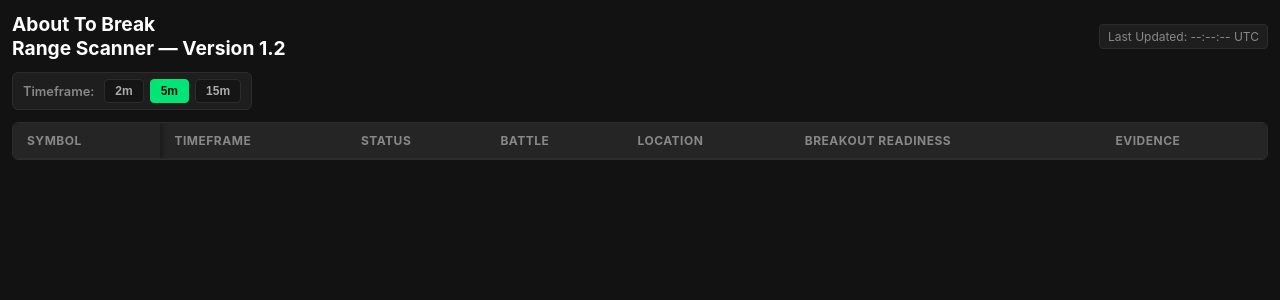
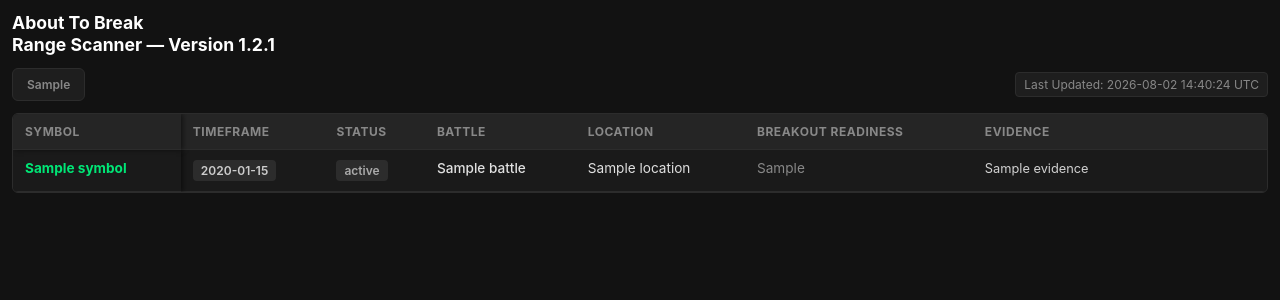
Before and after one commit to Jemomo123/About-to-break-range-detector-, a Flask app: template templates/index.html in a window 1280 px wide. Shown: the top 300 px of the page. Run offline with Flask 3, Linux system fonts and the light colour scheme; the template is opened without the code that fills it: most values are stand-ins (such as "Sample title", 1, 10 or a date in 2020); lists and menus that the app fills with data are empty; parts of the project's set-up code (start-up, migrations or seed data) failed here and were passed over.

Commit message:
Update version to 1.2.1 and adjust styles

```diff
--- a/templates/index.html
+++ b/templates/index.html
@@ -3,7 +3,7 @@
 <head>
     <meta charset="UTF-8">
     <meta name="viewport" content="width=device-width, initial-scale=1.0">
-    <title>About To Break — Range Scanner — Version 1.2</title>
+    <title>About To Break — Range Scanner — Version 1.2.1</title>
     <style>
         * {
             box-sizing: border-box;
@@ -26,9 +26,37 @@
         h2 {
             color: #ffffff;
             margin: 0;
-            font-size: 1.2rem;
+            font-size: 1.1rem;
             font-weight: 700;
             line-height: 1.25;
+        }
+        .controls-container {
+            display: flex;
+            align-items: center;
+            gap: 10px;
+            margin-bottom: 12px;
+            flex-wrap: wrap;
+        }
+        .tf-selector {
+            display: flex;
+            gap: 4px;
+            background-color: #1e1e1e;
+            padding: 4px;
+            border-radius: 6px;
+            border: 1px solid #2c2c2c;
+        }
+        .tf-btn {
+            color: #888888;
+            text-decoration: none;
+            padding: 4px 10px;
+            font-size: 0.75rem;
+            font-weight: 600;
+            border-radius: 4px;
+            transition: all 0.2s ease;
+        }
+        .tf-btn.active {
+            background-color: #00e676;
+            color: #121212;
         }
         .timestamp {
             font-size: 0.75rem;
@@ -37,69 +65,35 @@
             padding: 4px 8px;
             border-radius: 4px;
             border: 1px solid #2c2c2c;
+            margin-left: auto;
         }
 
-        /* Timeframe Selector Toolbar Controls */
-        .tf-toolbar {
-            display: flex;
-            align-items: center;
-            gap: 6px;
-            margin-bottom: 12px;
-            background-color: #1e1e1e;
-            padding: 6px 10px;
-            border-radius: 6px;
-            border: 1px solid #2c2c2c;
-            width: fit-content;
-        }
-        .tf-label {
-            font-size: 0.8rem;
-            font-weight: 600;
-            color: #888888;
-            margin-right: 4px;
-        }
-        .tf-btn {
-            background-color: #151515;
-            color: #aaaaaa;
-            border: 1px solid #2c2c2c;
-            padding: 4px 10px;
-            font-size: 0.75rem;
-            font-weight: 700;
-            border-radius: 4px;
-            cursor: pointer;
-            transition: all 0.15s ease-in-out;
-        }
-        .tf-btn:hover {
-            background-color: #242424;
-            color: #ffffff;
-        }
-        .tf-btn.active {
-            background-color: #00e676;
-            color: #121212;
-            border-color: #00e676;
-        }
-
+        /* Table Container & Mobile Scrolling */
         .table-container {
+            width: 100%;
             overflow-x: auto;
-            max-height: 85vh;
+            max-height: 80vh;
             overflow-y: auto;
             -webkit-overflow-scrolling: touch;
             border: 1px solid #2c2c2c;
             border-radius: 6px;
+            background-color: #1e1e1e;
         }
         table {
             width: 100%;
             border-collapse: separate;
             border-spacing: 0;
-            background-color: #1e1e1e;
             font-size: 0.85rem;
         }
         th, td {
-            padding: 10px 14px;
+            padding: 10px 12px;
             text-align: left;
             border-bottom: 1px solid #2c2c2c;
             white-space: nowrap;
+            vertical-align: top; /* Prevents tall cells from stretching content poorly */
         }
-        /* Sticky Table Header */
+
+        /* Sticky Header */
         th {
             background-color: #252525;
             color: #888888;
@@ -110,22 +104,28 @@
             top: 0;
             z-index: 10;
         }
-        /* Sticky SYMBOL Column (First Column) */
+
+        /* Sticky First Column (SYMBOL) */
         th:first-child, td:first-child {
             position: sticky;
             left: 0;
+            background-color: #1a1a1a;
             z-index: 5;
-            box-shadow: 2px 0 5px rgba(0,0,0,0.4);
+            box-shadow: 2px 0 5px rgba(0,0,0,0.5);
         }
         th:first-child {
+            background-color: #252525;
             z-index: 15;
-            background-color: #252525;
         }
+
         /* Zebra Striping */
         tbody tr:nth-child(odd) td {
             background-color: #1a1a1a;
         }
         tbody tr:nth-child(even) td {
+            background-color: #151515;
+        }
+        tbody tr:nth-child(even) td:first-child {
             background-color: #151515;
         }
         tbody tr:hover td {
@@ -137,13 +137,13 @@
             color: #00e676;
         }
 
-        /* Trader-Friendly Evidence Styling */
+        /* Evidence Multi-line Formatting */
         .evidence-cell {
             white-space: pre-line;
-            line-height: 1.45;
+            line-height: 1.4;
             font-size: 0.8rem;
             color: #d1d1d1;
-            min-width: 240px;
+            min-width: 220px;
         }
 
         /* Badges & Dynamic Colors */
@@ -159,28 +159,25 @@
             color: #cccccc;
         }
 
-        /* Compact Status Color-Coding (Updated to match Version 1.2 app.py) */
-        .status-high-comp {
+        .status-high-consolidation {
             background-color: rgba(255, 23, 68, 0.15);
             color: #ff4081;
             border: 1px solid rgba(255, 23, 68, 0.3);
         }
-        .status-comp {
+        .status-consolidation {
             background-color: rgba(255, 145, 0, 0.15);
             color: #ffab40;
             border: 1px solid rgba(255, 145, 0, 0.3);
         }
-        .status-loose-comp {
+        .status-weak-consolidation {
             background-color: #2c2c2c;
             color: #aaaaaa;
         }
 
-        /* Battle State Color-Coding */
         .battle-bulls { color: #00e676; font-weight: 600; }
         .battle-bears { color: #ff5252; font-weight: 600; }
         .battle-balanced { color: #e0e0e0; font-weight: 500; }
 
-        /* Breakout Readiness Color-Coding */
         .readiness-high { color: #00e676; font-weight: 700; }
         .readiness-med { color: #ffab40; font-weight: 700; }
         .readiness-low { color: #888888; font-weight: 400; }
@@ -189,16 +186,16 @@
 <body>
 
     <div class="header-container">
-        <h2>About To Break<br>Range Scanner — Version 1.2</h2>
-        <div class="timestamp">Last Updated: <span id="update-time">--:--:-- UTC</span></div>
+        <h2>About To Break<br>Range Scanner — Version 1.2.1</h2>
     </div>
 
-    <!-- Timeframe Selector Toolbar (Default: 5m) -->
-    <div class="tf-toolbar">
-        <span class="tf-label">Timeframe:</span>
-        <button class="tf-btn" data-tf="2m" onclick="selectTimeframe('2m')">2m</button>
-        <button class="tf-btn active" data-tf="5m" onclick="selectTimeframe('5m')">5m</button>
-        <button class="tf-btn" data-tf="15m" onclick="selectTimeframe('15m')">15m</button>
+    <div class="controls-container">
+        <div class="tf-selector">
+            {% for tf in supported_tfs %}
+                <a href="/?tf={{ tf }}" class="tf-btn {% if tf == selected_tf %}active{% endif %}">{{ tf }}</a>
+            {% endfor %}
+        </div>
+        <div class="timestamp">Last Updated: <span id="update-time">--:--:-- UTC</span></div>
     </div>
 
     <div class="table-container">
@@ -214,97 +211,49 @@
                     <th>EVIDENCE</th>
                 </tr>
             </thead>
-            <tbody id="scanner-tbody">
-                <!-- Data populated dynamically via API -->
+            <tbody>
+                {% for row in rows %}
+                <tr>
+                    <td class="symbol">{{ row['SYMBOL'] }}</td>
+                    <td><span class="badge badge-timeframe">{{ row['TIMEFRAME'] }}</span></td>
+                    <td>
+                        {% if 'HIGH CONSOLIDATION' in row['STATUS'] %}
+                            <span class="badge status-high-consolidation">{{ row['STATUS'] }}</span>
+                        {% elif 'CONSOLIDATION' in row['STATUS'] %}
+                            <span class="badge status-consolidation">{{ row['STATUS'] }}</span>
+                        {% else %}
+                            <span class="badge status-weak-consolidation">{{ row['STATUS'] }}</span>
+                        {% endif %}
+                    </td>
+                    <td>
+                        {% if 'BULL' in row['BATTLE'].upper() %}
+                            <span class="battle-bulls">{{ row['BATTLE'] }}</span>
+                        {% elif 'BEAR' in row['BATTLE'].upper() %}
+                            <span class="battle-bears">{{ row['BATTLE'] }}</span>
+                        {% else %}
+                            <span class="battle-balanced">{{ row['BATTLE'] }}</span>
+                        {% endif %}
+                    </td>
+                    <td>{{ row['LOCATION'] }}</td>
+                    <td>
+                        {% set score = row['BREAKOUT READINESS'] | string | replace(' BUILDING', '') | replace(' READY', '') | int %}
+                        {% if score >= 75 %}
+                            <span class="readiness-high">{{ row['BREAKOUT READINESS'] }}</span>
+                        {% elif score >= 50 %}
+                            <span class="readiness-med">{{ row['BREAKOUT READINESS'] }}</span>
+                        {% else %}
+                            <span class="readiness-low">{{ row['BREAKOUT READINESS'] }}</span>
+                        {% endif %}
+                    </td>
+                    <td class="evidence-cell">{{ row['EVIDENCE'] }}</td>
+                </tr>
+                {% endfor %}
             </tbody>
         </table>
     </div>
 
     <script>
-        let selectedTimeframe = '5m';
-
-        function updateTimestamp() {
-            document.getElementById('update-time').innerText = new Date().toISOString().replace('T', ' ').substring(0, 19) + ' UTC';
-        }
-
-        function selectTimeframe(tf) {
-            if (selectedTimeframe === tf) return;
-            selectedTimeframe = tf;
-
-            // Toggle active toolbar button state
-            document.querySelectorAll('.tf-btn').forEach(btn => {
-                btn.classList.toggle('active', btn.dataset.tf === tf);
-            });
-
-            // Refresh scanner data without page reload
-            fetchScanData();
-        }
-
-        async function fetchScanData() {
-            try {
-                const response = await fetch(`/api/scan?timeframe=${selectedTimeframe}`);
-                const data = await response.json();
-                renderTable(data.results);
-                updateTimestamp();
-            } catch (error) {
-                console.error("Failed to update scanner data:", error);
-            }
-        }
-
-        function renderTable(rows) {
-            const tbody = document.getElementById('scanner-tbody');
-            tbody.innerHTML = '';
-
-            if (!rows || rows.length === 0) {
-                tbody.innerHTML = `<tr><td colspan="7" style="text-align: center; color: #888;">No scanner data available</td></tr>`;
-                return;
-            }
-
-            rows.forEach(row => {
-                const tr = document.createElement('tr');
-
-                // Status Badge Helper
-                let statusBadgeClass = 'status-loose-comp';
-                if (row.status.includes('HIGH COMP')) {
-                    statusBadgeClass = 'status-high-comp';
-                } else if (row.status.includes('COMP')) {
-                    statusBadgeClass = 'status-comp';
-                }
-
-                // Battle Style Helper
-                let battleClass = 'battle-balanced';
-                const battleUpper = (row.battle || '').toUpperCase();
-                if (battleUpper.includes('BULL')) {
-                    battleClass = 'battle-bulls';
-                } else if (battleUpper.includes('BEAR')) {
-                    battleClass = 'battle-bears';
-                }
-
-                // Breakout Readiness Style Helper
-                let readinessClass = 'readiness-low';
-                const readinessUpper = (row.readiness || '').toUpperCase();
-                if (readinessUpper.includes('IMMINENT') || readinessUpper.includes('READY')) {
-                    readinessClass = 'readiness-high';
-                } else if (readinessUpper.includes('BUILDING')) {
-                    readinessClass = 'readiness-med';
-                }
-
-                tr.innerHTML = `
-                    <td class="symbol">${row.symbol}</td>
-                    <td><span class="badge badge-timeframe">${row.timeframe}</span></td>
-                    <td><span class="badge ${statusBadgeClass}">${row.status}</span></td>
-                    <td><span class="${battleClass}">${row.battle}</span></td>
-                    <td>${row.location}</td>
-                    <td><span class="${readinessClass}">${row.readiness}</span></td>
-                    <td class="evidence-cell">${row.evidence}</td>
-                `;
-
-                tbody.appendChild(tr);
-            });
-        }
-
-        // Initial fetch on page load (Default 5m)
-        fetchScanData();
+        document.getElementById('update-time').innerText = new Date().toISOString().replace('T', ' ').substring(0, 19) + ' UTC';
     </script>
 </body>
 </html>
```
